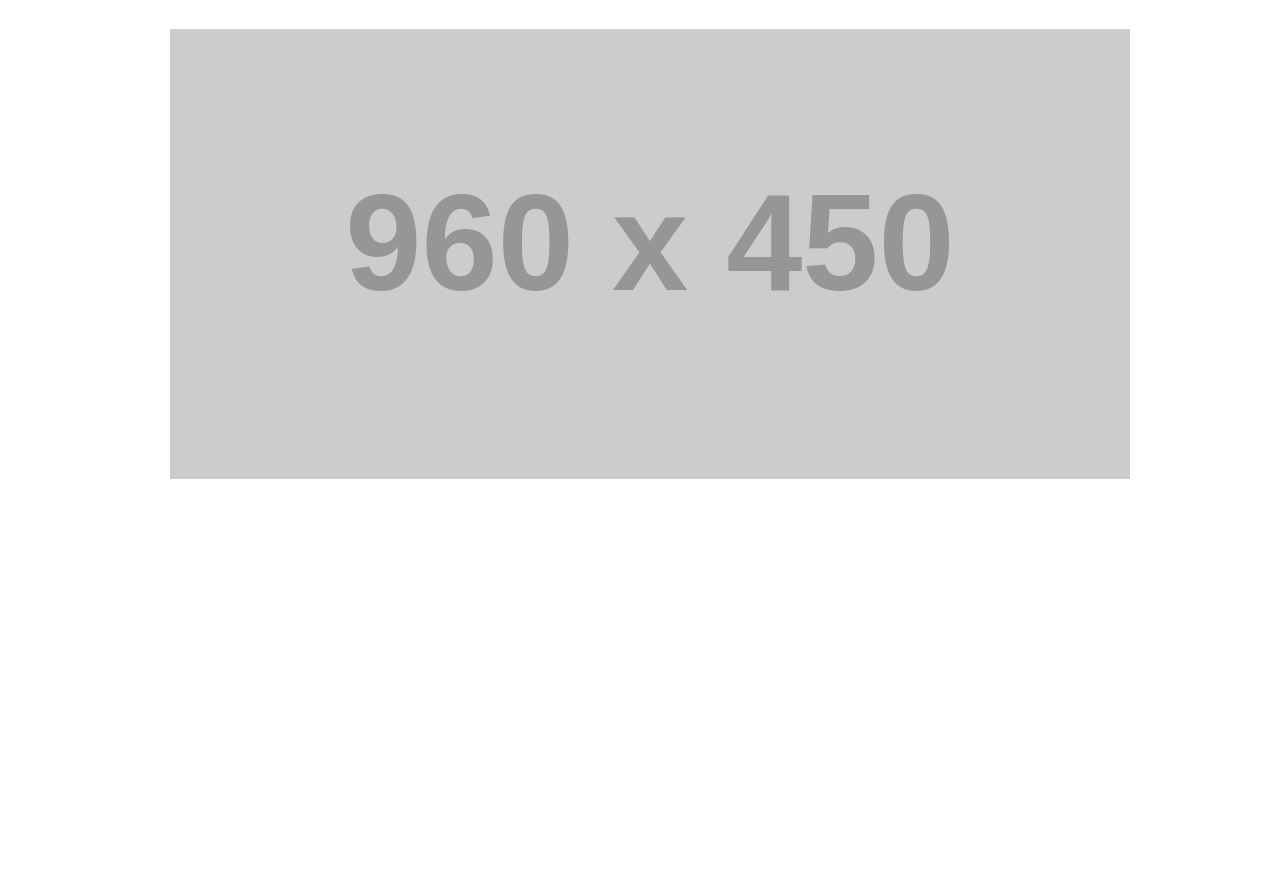
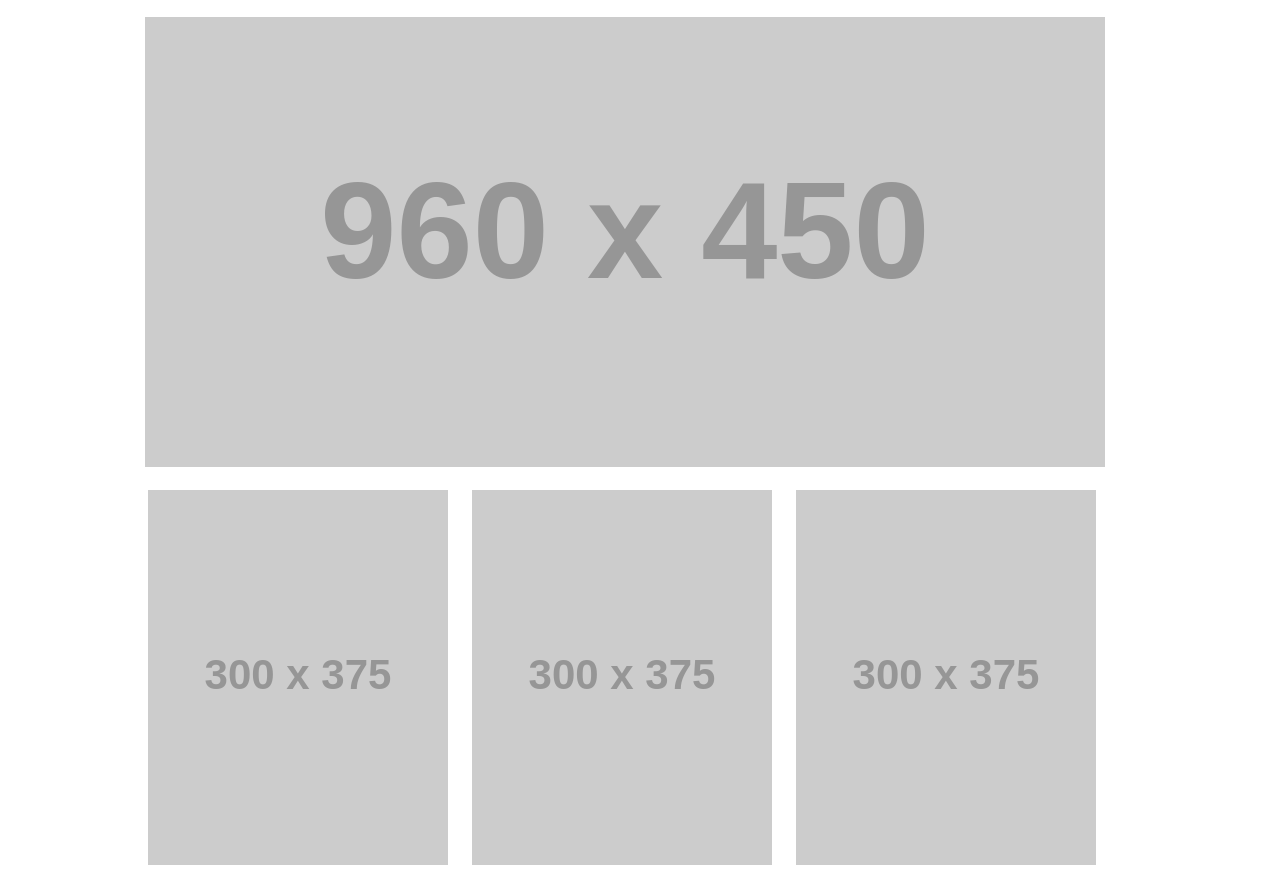
Before and after one commit to Madjas00/Wireframe-exercise, a plain HTML site: page index.html in a window 1280 px wide. Shown: the part 96-974 px from the top of the page. Before the commit the page ends 800 px from the top, so only its background shows below. Drawn offline with Linux system fonts and the light colour scheme; placeholder pictures from the web are drawn by us.

Commit message:
Three Picture Section Added

```diff
--- a/css/style.css
+++ b/css/style.css
@@ -11,6 +11,7 @@ li {
   display: inline-block;
   padding-left: 100px;
   padding-top: 50px;
+  font-size: 20px;
 }
 
 nav {
@@ -27,5 +28,16 @@ nav {
   margin-right: auto;
   display:block;
   width: 50%;
-  padding-right: 300px;
+  padding-right: 350px;
+  padding-top: 20px;
+  padding-bottom: 20px;
 }
+
+.threepics {
+  padding-left: 138px;
+  display: inline;
+}
+
+.three {
+  padding: 10px;
+}
--- a/index.html
+++ b/index.html
@@ -20,9 +20,13 @@
       </ul>
     </nav>
   </header>
-  <br>
-  <br>
   <a class="picture" href="https://placeholder.com"><img  src="http://via.placeholder.com/960x450"></a>
+  <section class="threepics">
+  <a class ="three" href="https://placeholder.com"><img src="http://via.placeholder.com/300x375"></a>
+  <a class ="three" href="https://placeholder.com"><img src="http://via.placeholder.com/300x375"></a>
+  <a class ="three" href="https://placeholder.com"><img src="http://via.placeholder.com/300x375"></a>
+  </section>
+
 
 </body>
 </html>
```
